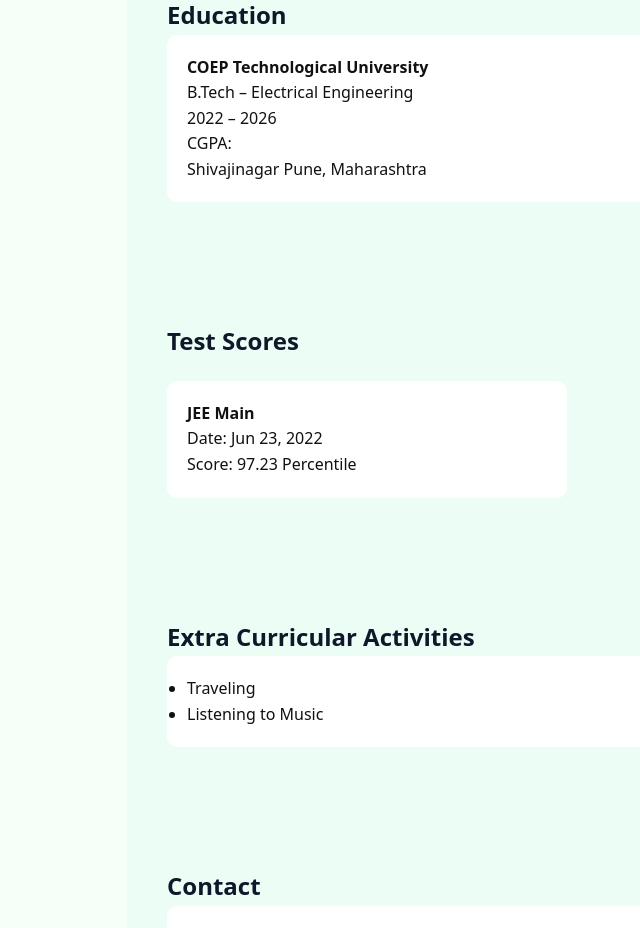
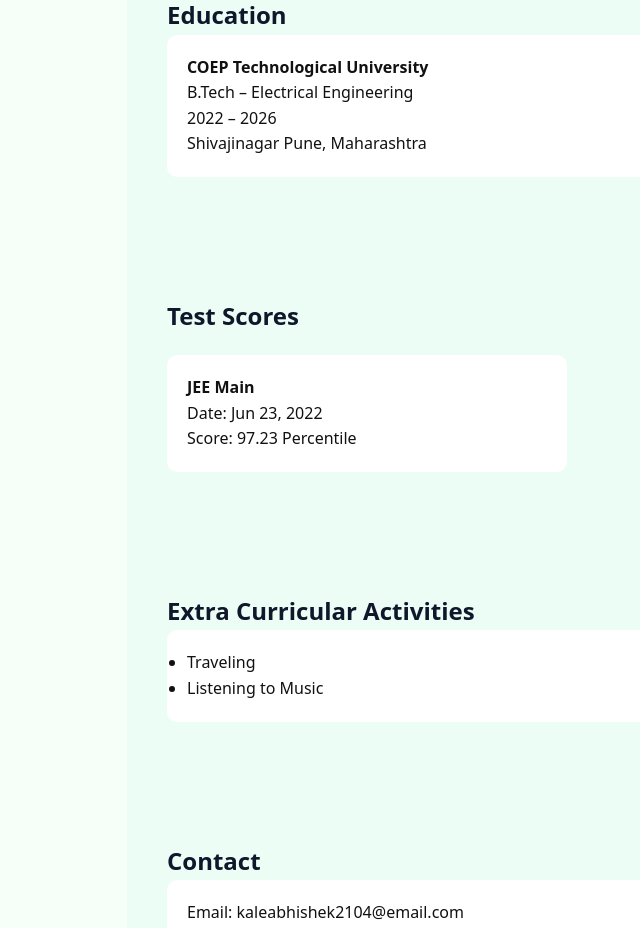
Before and after one commit to Abhishek10946/portfolio, a React (Vite) app: page / in a window 1280 px wide. Shown: the part 2800-3728 px from the top of the page, without its empty margins (13-653 px from the left). Built offline with nearby package versions, Linux system fonts and the light colour scheme.

Commit message:
Remove CGPA from education component
Removed CGPA display from education section.

```diff
--- a/src/components/Education.jsx
+++ b/src/components/Education.jsx
@@ -9,7 +9,6 @@ export default function Education() {
         <p><strong>{education.college}</strong></p>
         <p>{education.degree} – {education.branch}</p>
         <p>{education.duration}</p>
-        <p>CGPA: {education.cgpa}</p>
         <p>{education.location}</p>
       </div>
     </section>
```
